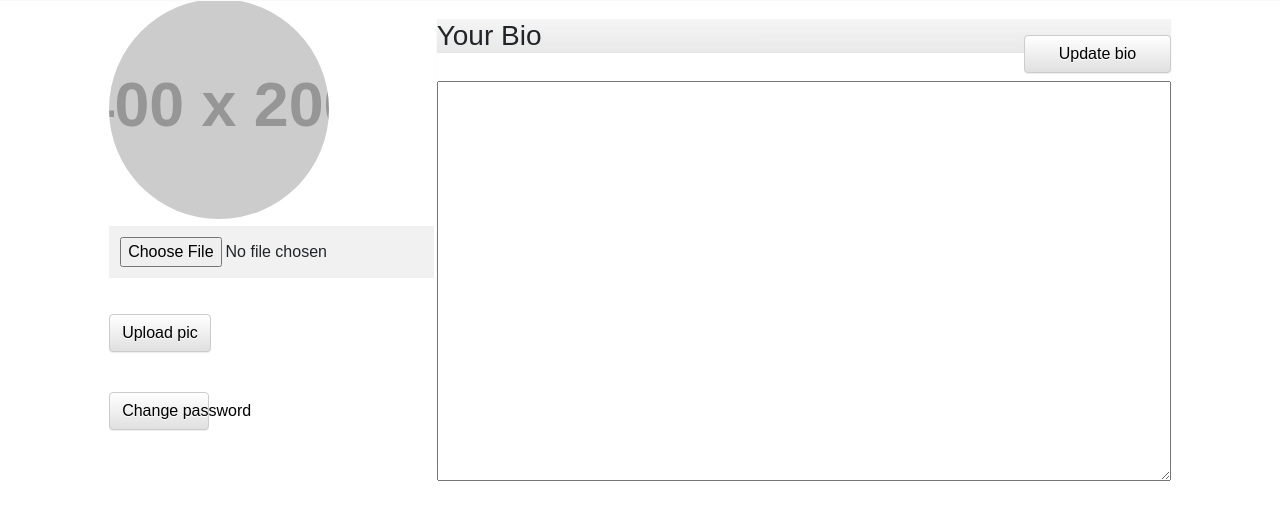
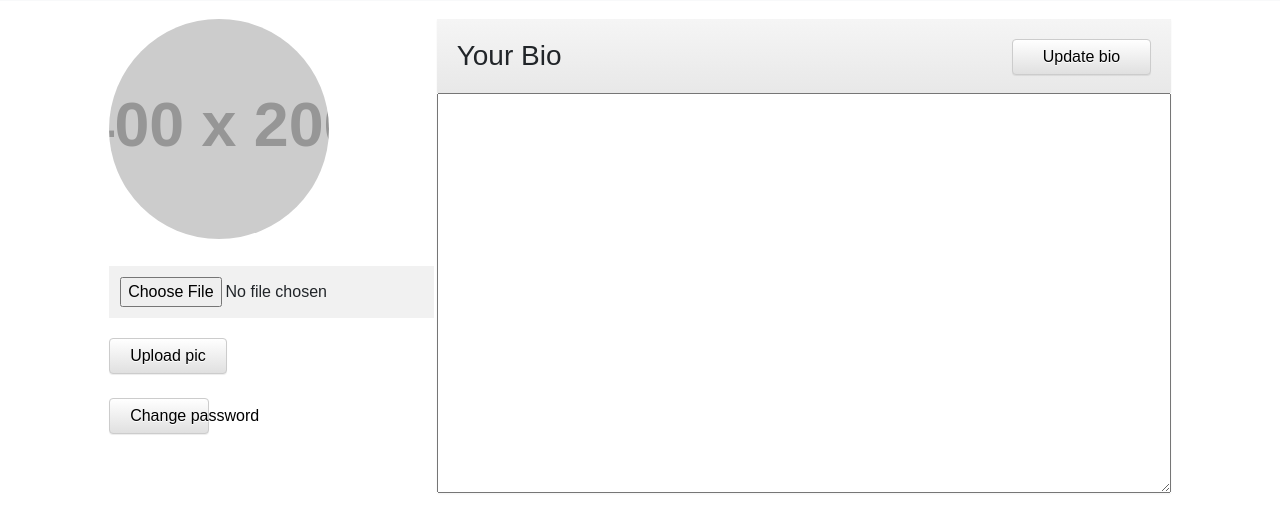
Before and after one commit to Christiaanben/quori, a Flask app: page /profilepage in a window 1280 px wide. Shown: the part 71-603 px from the top of the page. Run offline with Flask 2, Linux system fonts and the light colour scheme; grey boxes labelled with a size stand in for pictures from a placeholder-image service; some libraries are stand-ins or nearby versions.

Commit message:
Update usertemplate.html

```diff
--- a/app/templates/usertemplate.html
+++ b/app/templates/usertemplate.html
@@ -43,7 +43,8 @@
         }
 
         .spaceme {
-            margin-top: 1em;
+            padding: 20px;
+            margin: 0px;
         }
 
         .fits{
@@ -68,6 +69,13 @@
             background-repeat: no-repeat;
             background-position: center center;
             background-size: cover;
+            margin-top: 20px;
+            margin-bottom: 20px;
+        }
+
+        .niceButts{
+            padding-bottom: 5px;
+            padding-top: 5px;
         }
 
         .one {
```
